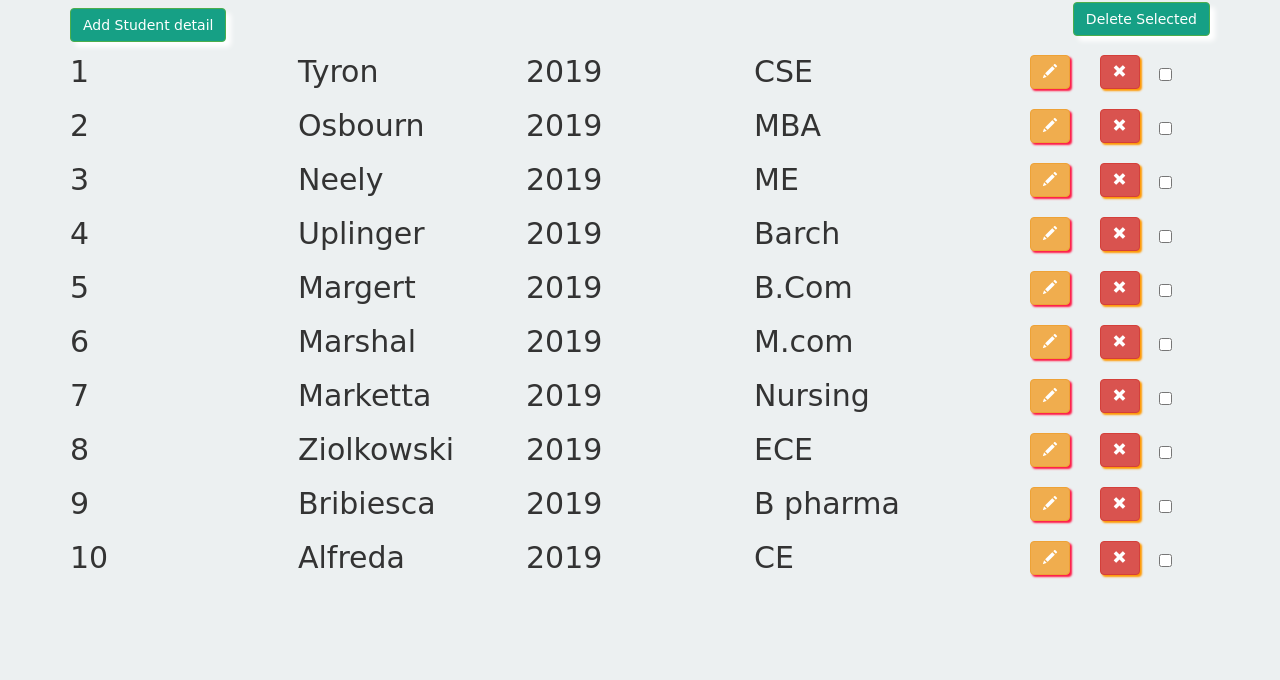
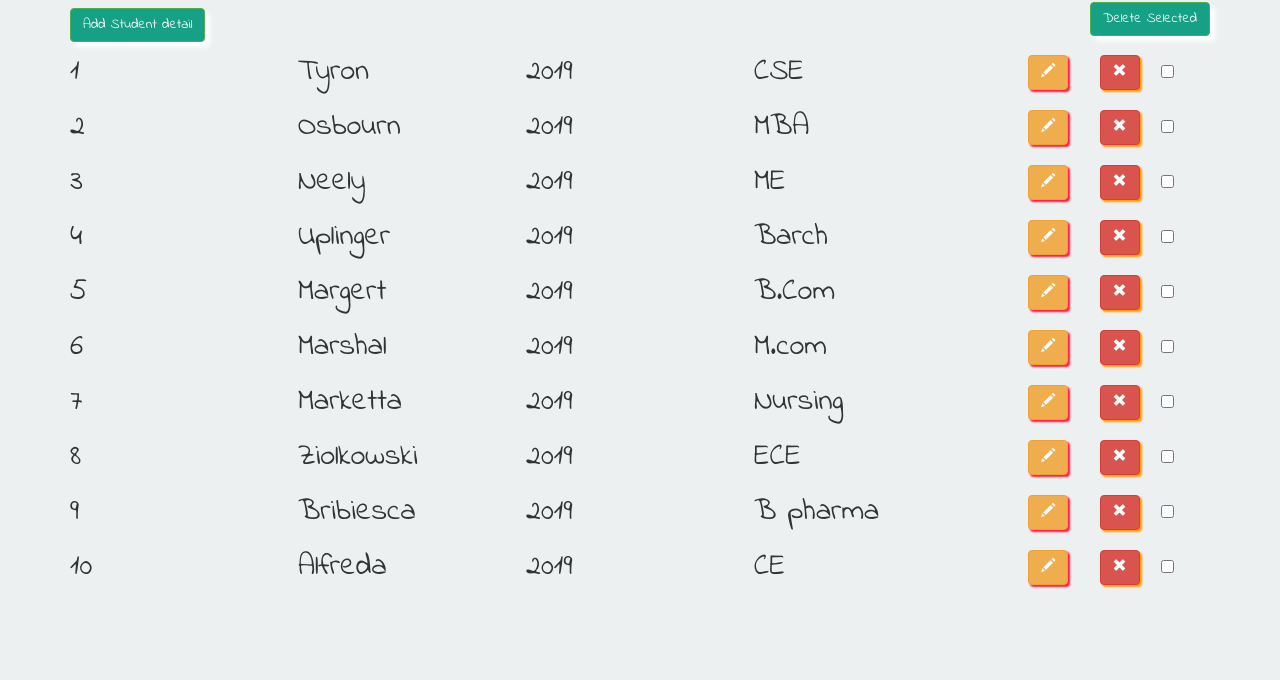
Before and after one commit to vmvilas9/Student-Management, a plain HTML site: page index.html in a window 1280 px wide. Shown: the part 120-800 px from the top of the page. Drawn offline with nearby package versions, Linux system fonts and the light colour scheme.

Commit message:
Imported fonts

```diff
--- a/index.html
+++ b/index.html
@@ -4,7 +4,10 @@
     <!-- Latest compiled and minified CSS -->
 <link rel="stylesheet" href="https://maxcdn.bootstrapcdn.com/bootstrap/3.3.7/css/bootstrap.min.css" integrity="sha384-BVYiiSIFeK1dGmJRAkycuHAHRg32OmUcww7on3RYdg4Va+PmSTsz/K68vbdEjh4u" crossorigin="anonymous">
     <meta charset="utf-8">
-    <link href='http://fonts.googleapis.com/css?family=Roboto:400,300,700' rel='stylesheet' type='text/css'>
+      <!-- <link href='http://fonts.googleapis.com/css?family=Roboto:400,300,700' rel='stylesheet' type='text/css'> -->
+     <link href="https://fonts.googleapis.com/css?family=Indie+Flower" rel="stylesheet">
+     <link rel="stylesheet" href="https://cdn.jsdelivr.net/npm/animate.css@3.5.2/animate.min.css">
+
     <link href="styles.css" rel="stylesheet" type="text/css">
     <title>Student Management System</title>
 </head>
```
